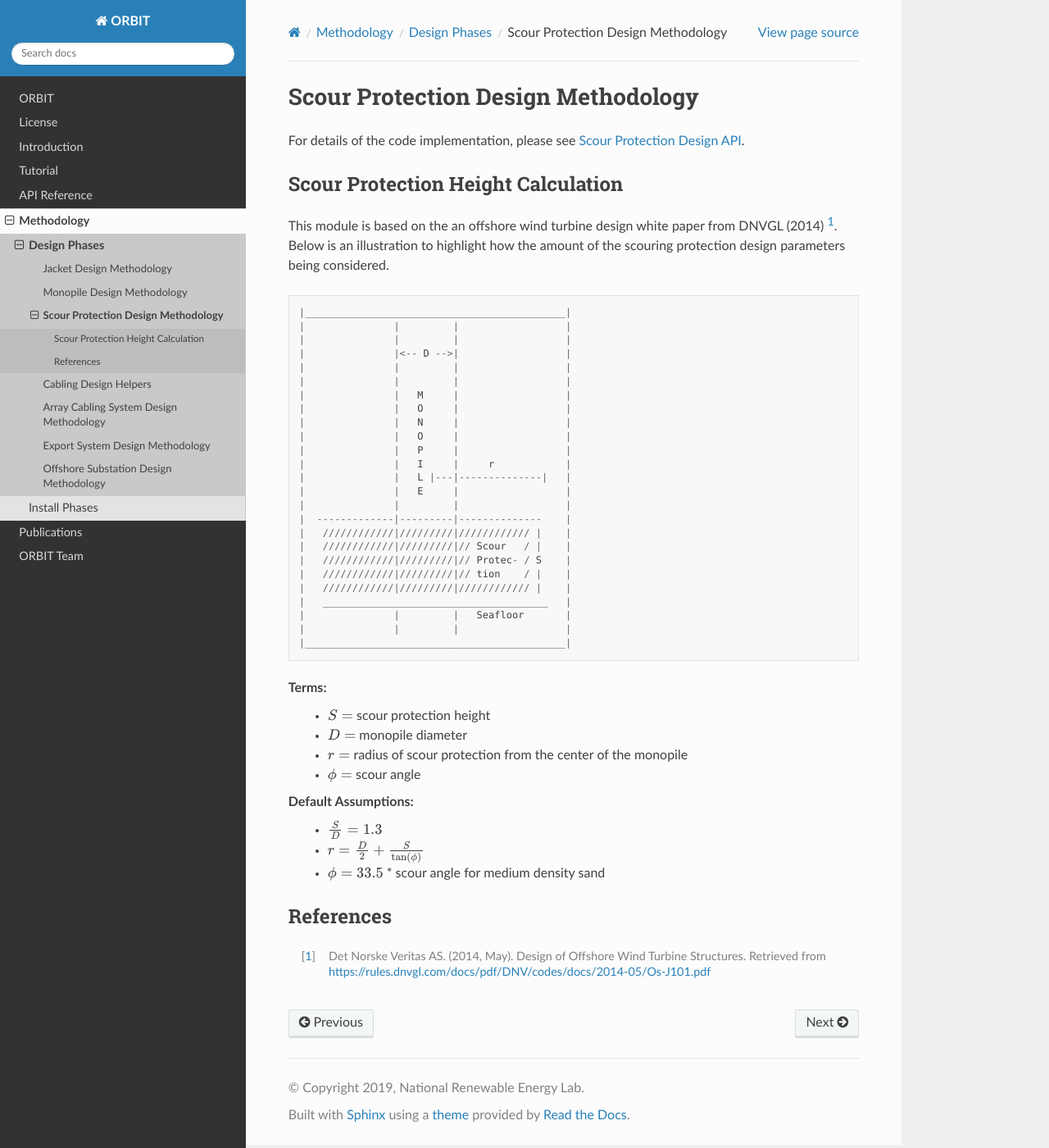
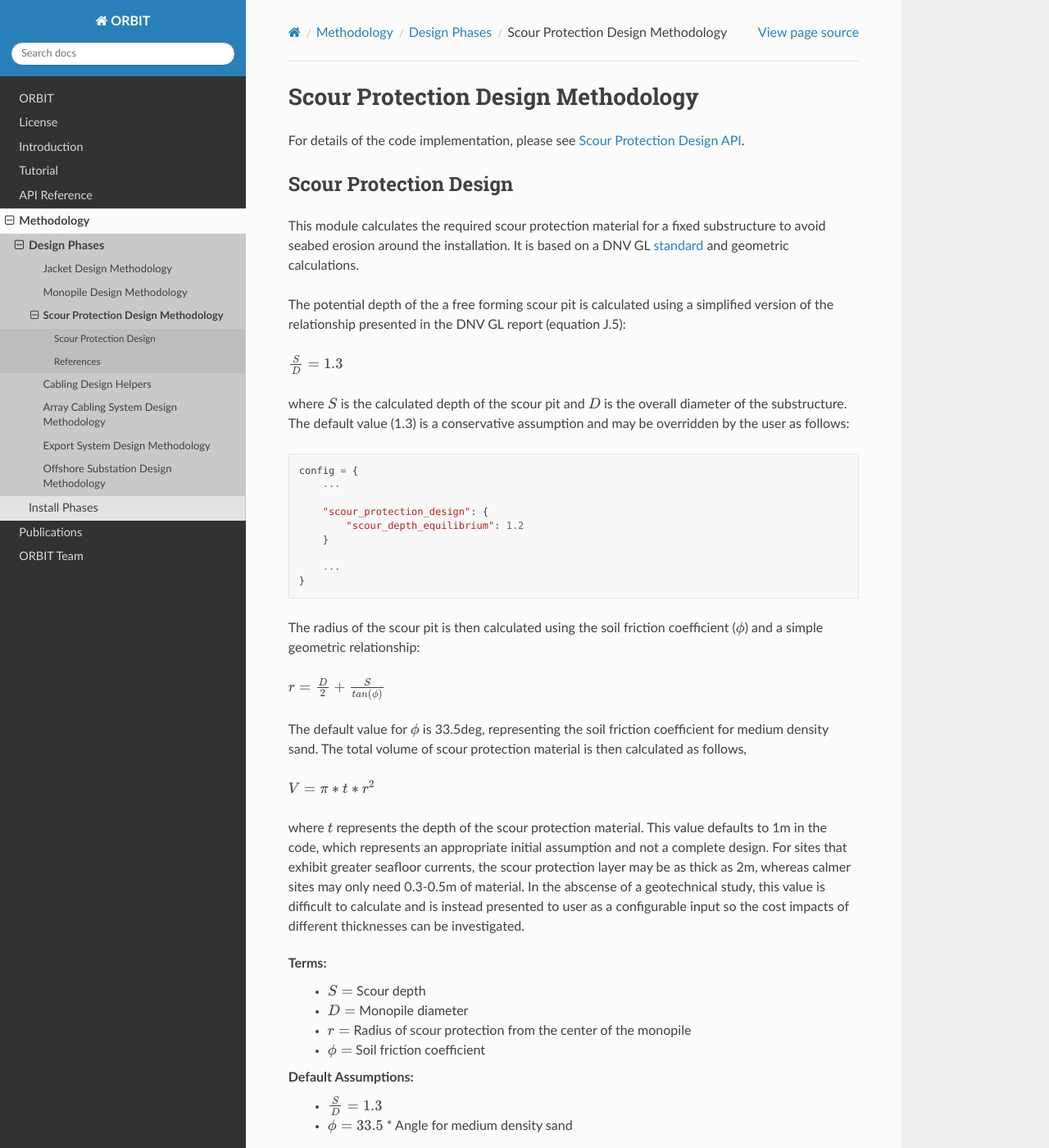
Before and after one commit to WISDEM/ORBIT, a Sphinx documentation site: the page built from docs/_docs/phases/design/doc_ScourProtectionDesign.rst, in a window 1280 px wide and 1400 px high. Shown: the whole window at 82% size. Built offline with Sphinx 7.4.7 and the Read the Docs theme 2.0.0, drawn with Linux system fonts in a browser that asks for light colours; the version number could not be read and is left out; some of the changed text lies outside the part shown.

Commit message:
Added documentation for scour protection design module.

```diff
--- a/docs/_docs/phases/design/api_ScourProtectionDesign.rst
+++ b/docs/_docs/phases/design/api_ScourProtectionDesign.rst
@@ -4,7 +4,5 @@ Scour Protection Design API
 For detailed methodology, please see
 :doc:`Scour Protection Design <doc_ScourProtectionDesign>`.
 
-Coming soon!
-
 .. autoclass:: ORBIT.phases.design.ScourProtectionDesign
    :members:
--- a/docs/_docs/phases/design/doc_ScourProtectionDesign.rst
+++ b/docs/_docs/phases/design/doc_ScourProtectionDesign.rst
@@ -4,54 +4,73 @@ Scour Protection Design Methodology
 For details of the code implementation, please see
 :doc:`Scour Protection Design API <api_ScourProtectionDesign>`.
 
-Scour Protection Height Calculation
------------------------------------
-This module is based on the an offshore wind turbine design white paper from
-DNVGL (2014) [1]_. Below is an illustration to highlight how the amount of the
-scouring protection design parameters being considered.
+Scour Protection Design
+-----------------------
 
-::
+This module calculates the required scour protection material for a fixed
+substructure to avoid seabed erosion around the installation. It is based on
+a DNV GL `standard <https://rules.dnvgl.com/docs/pdf/DNV/codes/docs/2014-05/Os-J101.pdf>`_
+and geometric calculations.
 
-|____________________________________________|
-|               |         |                  |
-|               |         |                  |
-|               |<-- D -->|                  |
-|               |         |                  |
-|               |         |                  |
-|               |   M     |                  |
-|               |   O     |                  |
-|               |   N     |                  |
-|               |   O     |                  |
-|               |   P     |                  |
-|               |   I     |     r            |
-|               |   L |---|--------------|   |
-|               |   E     |                  |
-|               |         |                  |
-|  -------------|---------|--------------    |
-|   ////////////|/////////|//////////// |    |
-|   ////////////|/////////|// Scour   / |    |
-|   ////////////|/////////|// Protec- / S    |
-|   ////////////|/////////|// tion    / |    |
-|   ////////////|/////////|//////////// |    |
-|   ______________________________________   |
-|               |         |   Seafloor       |
-|               |         |                  |
-|____________________________________________|
+The potential depth of the a free forming scour pit is calculated using a
+simplified version of the relationship presented in the DNV GL report (equation
+J.5):
+
+:math:`\frac{S}{D} = 1.3`
+
+where :math:`S` is the calculated depth of the scour pit and :math:`D` is the
+overall diameter of the substructure. The default value (1.3) is a conservative
+assumption and may be overridden by the user as follows:
+
+.. code-block:: python
+
+   config = {
+       ...
+
+       "scour_protection_design": {
+           "scour_depth_equilibrium": 1.2
+       }
+
+       ...
+   }
+
+The radius of the scour pit is then calculated using the soil friction
+coefficient (:math:`\phi`) and a simple geometric relationship:
+
+:math:`r = \frac{D}{2} + \frac{S}{tan(\phi)}`
+
+The default value for :math:`\phi` is 33.5deg, representing the soil
+friction coefficient for medium density sand. The total volume of scour
+protection material is then calculated as follows,
+
+:math:`V = \pi * t * r^2`
+
+where :math:`t` represents the depth of the scour protection material. This
+value defaults to 1m in the code, which represents an appropriate initial
+assumption and not a complete design. For sites that exhibit greater seafloor
+currents, the scour protection layer may be as thick as 2m, whereas calmer
+sites may only need 0.3-0.5m of material. In the abscense of a geotechnical
+study, this value is difficult to calculate and is instead presented to user as
+a configurable input so the cost impacts of different thicknesses can be
+investigated.
 
 Terms:
- * :math:`S =` scour protection height
- * :math:`D =` monopile diameter
- * :math:`r =` radius of scour protection from the center of the monopile
- * :math:`\phi =` scour angle
+ * :math:`S =` Scour depth
+ * :math:`D =` Monopile diameter
+ * :math:`r =` Radius of scour protection from the center of the monopile
+ * :math:`\phi =` Soil friction coefficient
 
 Default Assumptions:
  * :math:`\frac{S}{D} = 1.3`
- * :math:`r = \frac{D}{2} + \frac{S}{\tan(\phi)}`
  * :math:`\phi = 33.5`
-   * scour angle for medium density sand
+   * Angle for medium density sand
 
 References
 ----------
 .. [1] Det Norske Veritas AS. (2014, May). Design of Offshore Wind Turbine
        Structures. Retrieved from
        https://rules.dnvgl.com/docs/pdf/DNV/codes/docs/2014-05/Os-J101.pdf
+
+.. [2] Draft Construction and Operations Plan for Vineyard Wind Project Appendices.
+       Retrieved from
+       https://www.boem.gov/sites/default/files/renewable-energy-program/State-Activities/MA/Vineyard-Wind/Vineyard-Wind-COP-Volume-III-Appendix-III-K.pdf
```
Also changed, not shown: 1 other file.
